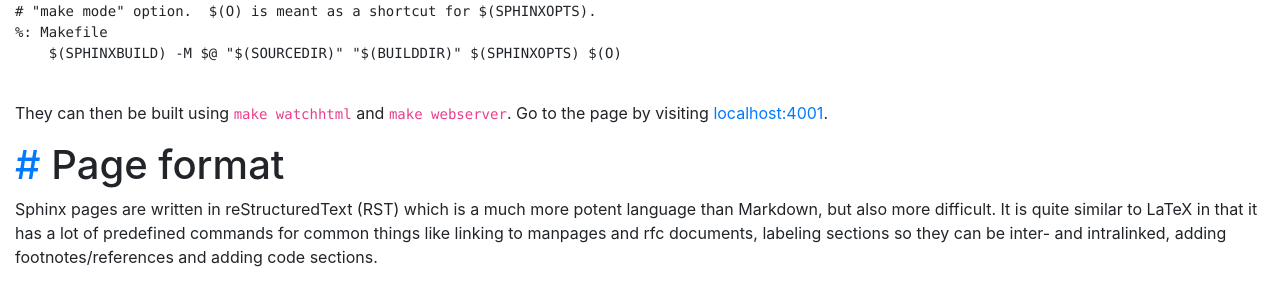
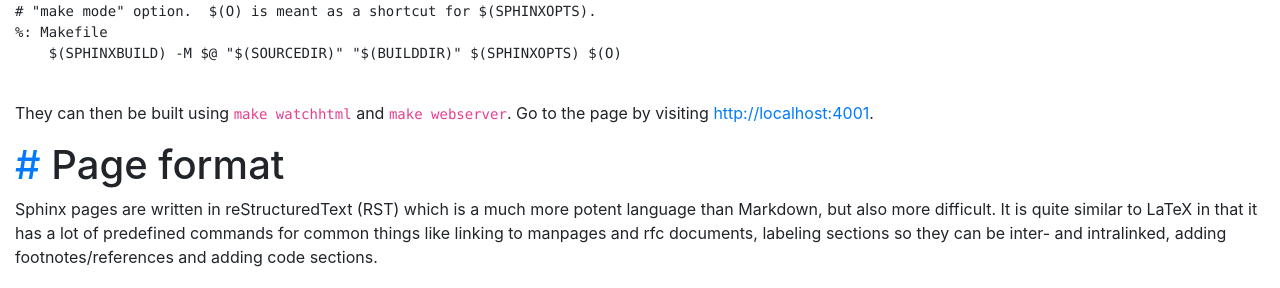
Before and after one commit to emanuelen5/emanuelen5.github.io, a Jekyll site: the page built from site/_posts/2019-08-02-sphinx.md, in a window 1280 px wide and 900 px high, scrolled down 1618 px. Shown: the part 157-445 px from the top of the window. Built offline with Jekyll 4.4.1, drawn with Linux system fonts in a browser that asks for light colours; some of the changed lines change nothing that is shown.

Commit message:
Checking HTML links

````diff
--- a/site/_posts/2019-08-02-sphinx.md
+++ b/site/_posts/2019-08-02-sphinx.md
@@ -85,7 +85,7 @@
 
 ```
 
-They can then be built using `make watchhtml` and `make webserver`. Go to the page by visiting [localhost:4001](http://localhost:4001).
+They can then be built using `make watchhtml` and `make webserver`. Go to the page by visiting <a href="localhost:4001" data-proofer-ignore>http://localhost:4001</a>.
 
 # Page format
 Sphinx pages are written in reStructuredText (RST) which is a much more potent language than Markdown, but also more difficult. It is quite similar to LaTeX in that it has a lot of predefined commands for common things like linking to manpages and rfc documents, labeling sections so they can be inter- and intralinked, adding footnotes/references and adding code sections.
````
Also changed, not shown: 1 other file.
